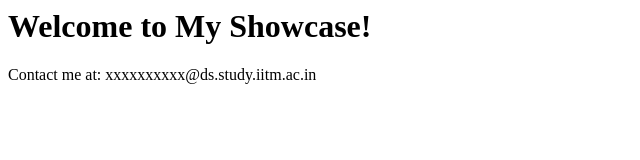
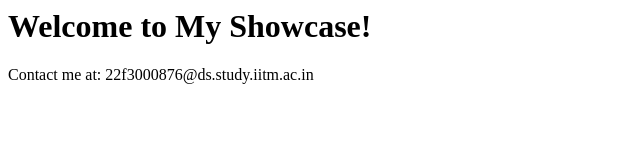
Before and after one commit to AkshaySaame/tds2, a plain HTML site: page index.html in a window 1280 px wide. Shown: the full height of the page, 0-640 px from the left. Drawn offline with Linux system fonts and the light colour scheme.

Commit message:
Update index.html

```diff
--- a/index.html
+++ b/index.html
@@ -4,6 +4,6 @@
 </head>
 <body>
   <h1>Welcome to My Showcase!</h1>
-  <p>Contact me at: <!--email_off-->xxxxxxxxxx@ds.study.iitm.ac.in<!--/email_off--></p>
+  <p>Contact me at: <!--email_off-->22f3000876@ds.study.iitm.ac.in<!--/email_off--></p>
 </body>
 </html>
```
